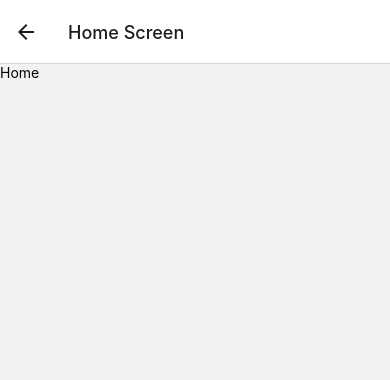
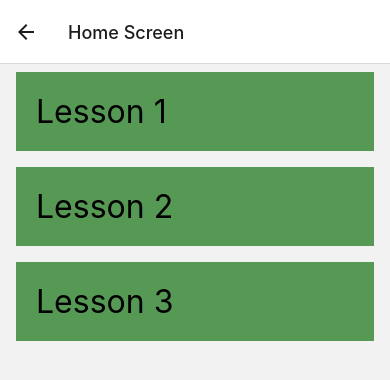
Before and after one commit to magarpratik/ItsASign, a React Native app: screen /Home in a window 390 px wide. Shown: the top 380 px of the page. Built offline with nearby package versions, Linux system fonts and the light colour scheme.

Commit message:
implement a list view of the lessons

```diff
--- a/components/Home.jsx
+++ b/components/Home.jsx
@@ -1,7 +1,54 @@
-import { Text } from "react-native";
+import { FlatList, SectionList, StatusBar, StyleSheet, Text, View } from "react-native";
 
 const Home = () => {
-  return <Text>Home</Text>;
+  const lessons = [
+    {
+      id: "1",
+      text: "Lesson 1",
+    },
+    {
+      id: "2",
+      text: "Lesson 2",
+    },
+    {
+      id: "3",
+      text: "Lesson 3",
+    },
+  ];
+
+  const Item = ({ title }) => (
+    <View style={styles.item}>
+      <Text style={styles.title}>{title}</Text>
+    </View>
+  );
+
+  const renderItem = ({ item }) => <Item title={item.text} />;
+
+  return (
+    <View styles={styles.container}>
+      <FlatList
+        data={lessons}
+        renderItem={renderItem}
+        keyExtractor={(item) => item.id}
+      />
+    </View>
+  );
 };
 
+const styles = StyleSheet.create({
+  container: {
+    flex: 1,
+    marginTop: StatusBar.currentHeight || 0,
+  },
+  item: {
+    backgroundColor: "#559955",
+    padding: 20,
+    marginVertical: 8,
+    marginHorizontal: 16,
+  },
+  title: {
+    fontSize: 32,
+  },
+});
+
 export default Home;
```
